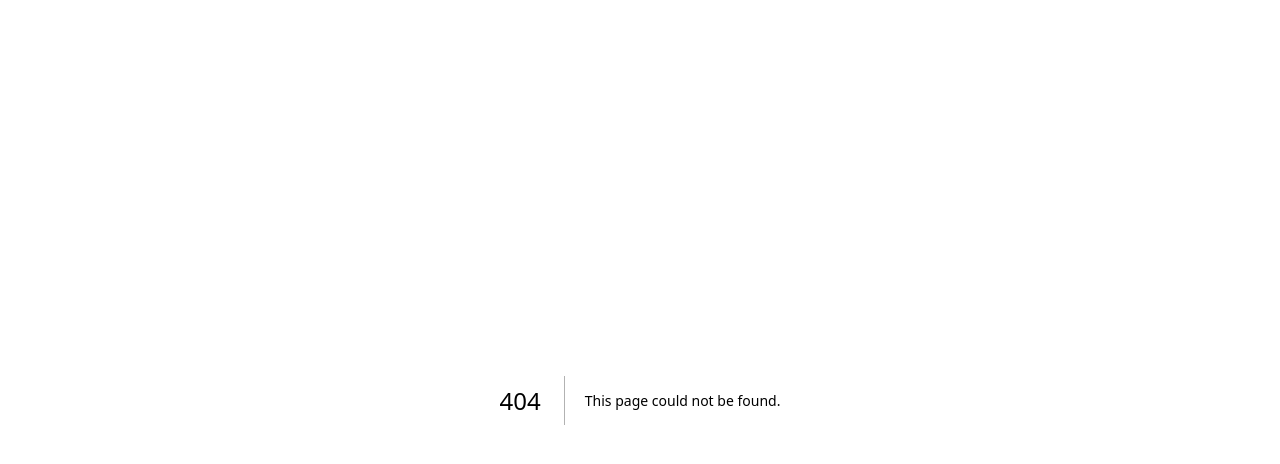
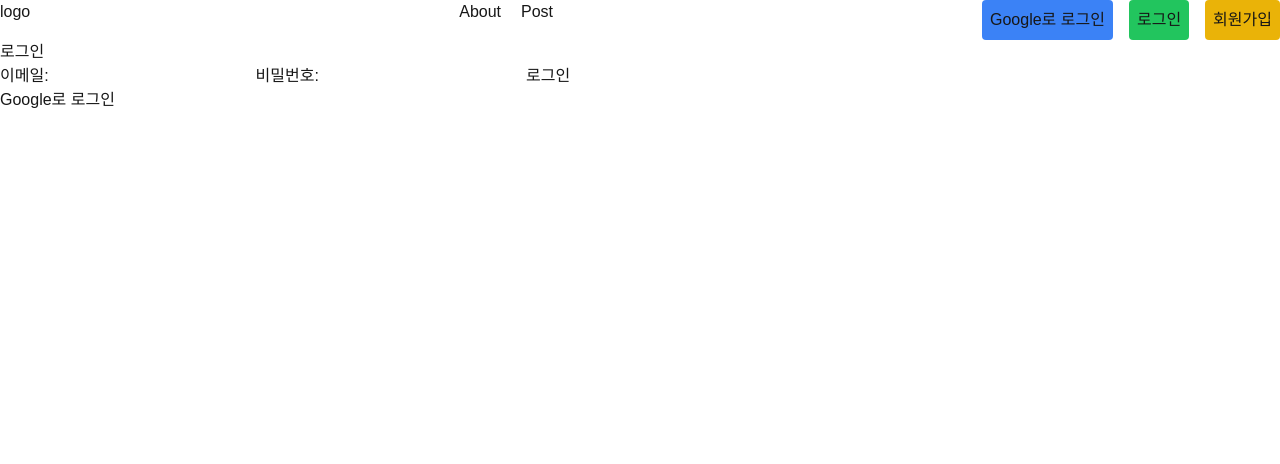
Before and after one commit to peaceRyun/-template-next-js-crud, a Next.js app: page /login in a window 1280 px wide. Before the commit this address had no page. Shown: the top 464 px of the page. Built offline with nearby package versions, Linux system fonts and the light colour scheme; no server answers.

Commit message:
firebase signup, login기능 구현

```diff
--- /dev/null
+++ b/src/app/(auth)/login/page.jsx
@@ -0,0 +1,44 @@
+'use client';
+// pages/login.jsx
+import { useState } from 'react';
+import { useRouter } from 'next/navigation';
+import { useAuth } from '@/lib/firebase/auth';
+
+const Login = () => {
+    const { login, loginWithGoogle } = useAuth();
+    const router = useRouter();
+    const [email, setEmail] = useState('');
+    const [password, setPassword] = useState('');
+    const [error, setError] = useState('');
+
+    const handleLogin = async (event) => {
+        event.preventDefault();
+        try {
+            await login(email, password);
+            router.push('/');
+        } catch (err) {
+            setError('로그인 실패: 잘못된 이메일 또는 비밀번호입니다.');
+        }
+    };
+
+    return (
+        <div>
+            <h2>로그인</h2>
+            {error && <p>{error}</p>}
+            <form onSubmit={handleLogin}>
+                <label>
+                    이메일:
+                    <input type='email' value={email} onChange={(e) => setEmail(e.target.value)} required />
+                </label>
+                <label>
+                    비밀번호:
+                    <input type='password' value={password} onChange={(e) => setPassword(e.target.value)} required />
+                </label>
+                <button type='submit'>로그인</button>
+            </form>
+            <button onClick={loginWithGoogle}>Google로 로그인</button>
+        </div>
+    );
+};
+
+export default Login;
--- /dev/null
+++ b/src/app/(auth)/signup/page.jsx
@@ -0,0 +1,43 @@
+'use client';
+// pages/signup.jsx
+import { useState } from 'react';
+import { useRouter } from 'next/navigation';
+import { useAuth } from '@/lib/firebase/auth';
+
+const Signup = () => {
+    const { register } = useAuth();
+    const router = useRouter();
+    const [email, setEmail] = useState('');
+    const [password, setPassword] = useState('');
+    const [error, setError] = useState('');
+
+    const handleRegister = async (event) => {
+        event.preventDefault();
+        try {
+            await register(email, password);
+            router.push('/');
+        } catch (err) {
+            setError('회원가입 실패: 이메일 형식이 올바르지 않거나 비밀번호가 너무 짧습니다.');
+        }
+    };
+
+    return (
+        <div>
+            <h2>회원가입</h2>
+            {error && <p>{error}</p>}
+            <form onSubmit={handleRegister}>
+                <label>
+                    이메일:
+                    <input type='email' value={email} onChange={(e) => setEmail(e.target.value)} required />
+                </label>
+                <label>
+                    비밀번호:
+                    <input type='password' value={password} onChange={(e) => setPassword(e.target.value)} required />
+                </label>
+                <button type='submit'>회원가입</button>
+            </form>
+        </div>
+    );
+};
+
+export default Signup;
--- a/src/app/layout.js
+++ b/src/app/layout.js
@@ -1,29 +1,29 @@
-import { Geist, Geist_Mono } from "next/font/google";
-import "./globals.css";
+import { Geist, Geist_Mono } from 'next/font/google';
+import './globals.css';
+import Header from '@/components/layout/Header';
 
 const geistSans = Geist({
-  variable: "--font-geist-sans",
-  subsets: ["latin"],
+    variable: '--font-geist-sans',
+    subsets: ['latin'],
 });
 
 const geistMono = Geist_Mono({
-  variable: "--font-geist-mono",
-  subsets: ["latin"],
+    variable: '--font-geist-mono',
+    subsets: ['latin'],
 });
 
 export const metadata = {
-  title: "Create Next App",
-  description: "Generated by create next app",
+    title: 'Create Next App',
+    description: 'Generated by create next app',
 };
 
 export default function RootLayout({ children }) {
-  return (
-    <html lang="en">
-      <body
-        className={`${geistSans.variable} ${geistMono.variable} antialiased`}
-      >
-        {children}
-      </body>
-    </html>
-  );
+    return (
+        <html lang='en'>
+            <body className={`${geistSans.variable} ${geistMono.variable} antialiased`}>
+                <Header />
+                {children}
+            </body>
+        </html>
+    );
 }
--- /dev/null
+++ b/src/components/layout/Header.jsx
@@ -0,0 +1,50 @@
+'use client';
+
+// components/Layout/Header.tsx
+import { useAuth } from '@/lib/firebase/auth';
+import Link from 'next/link';
+
+const Header = () => {
+    const { user, loginWithGoogle, logout } = useAuth();
+
+    return (
+        <header className='flex justify-between'>
+            <h1>
+                <Link href='/'>logo</Link>
+            </h1>
+
+            <nav>
+                <ul className='flex gap-5'>
+                    <li>
+                        <Link href='/about'>About</Link>
+                    </li>
+                    <li>
+                        <Link href='/post'>Post</Link>
+                    </li>
+                </ul>
+            </nav>
+
+            <div className='space-x-4'>
+                {user ? (
+                    <button onClick={logout} className='p-2 bg-red-500 rounded'>
+                        로그아웃
+                    </button>
+                ) : (
+                    <>
+                        <button onClick={loginWithGoogle} className='p-2 bg-blue-500 rounded'>
+                            Google로 로그인
+                        </button>
+                        <Link href='/login'>
+                            <button className='p-2 bg-green-500 rounded'>로그인</button>
+                        </Link>
+                        <Link href='/signup'>
+                            <button className='p-2 bg-yellow-500 rounded'>회원가입</button>
+                        </Link>
+                    </>
+                )}
+            </div>
+        </header>
+    );
+};
+
+export default Header;
--- /dev/null
+++ b/src/lib/firebase/auth.jsx
@@ -0,0 +1,67 @@
+'use client';
+
+// src/firebase/auth.jsx
+import { createContext, useContext, useEffect, useState } from 'react';
+import { auth } from './firebase';
+import {
+    signInWithEmailAndPassword,
+    createUserWithEmailAndPassword,
+    signOut,
+    onAuthStateChanged,
+    GoogleAuthProvider,
+    signInWithPopup,
+} from 'firebase/auth';
+
+// AuthContext 컨텍스트 생성
+const AuthContext = createContext({
+    user: null,
+    login: async () => {},
+    register: async () => {},
+    logout: async () => {},
+    loginWithGoogle: async () => {},
+});
+
+// AuthProvider 컴포넌트 정의
+export const AuthProvider = ({ children }) => {
+    const [user, setUser] = useState(null);
+
+    // 사용자 상태 업데이트
+    useEffect(() => {
+        const unsubscribe = onAuthStateChanged(auth, setUser);
+        return () => unsubscribe();
+    }, []);
+
+    // 로그인 함수
+    const login = async (email, password) => {
+        await signInWithEmailAndPassword(auth, email, password);
+    };
+
+    // 회원가입 함수
+    const register = async (email, password) => {
+        await createUserWithEmailAndPassword(auth, email, password);
+    };
+
+    // 로그아웃 함수
+    const logout = async () => {
+        await signOut(auth);
+    };
+
+    // Google 로그인 함수
+    const loginWithGoogle = async () => {
+        const provider = new GoogleAuthProvider();
+        try {
+            await signInWithPopup(auth, provider);
+        } catch (error) {
+            console.error('Google 로그인 실패:', error);
+        }
+    };
+
+    return (
+        <AuthContext.Provider value={{ user, login, register, logout, loginWithGoogle }}>
+            {children}
+        </AuthContext.Provider>
+    );
+};
+
+// 사용자 정의 훅
+export const useAuth = () => useContext(AuthContext);
--- a/src/lib/firebase/firebase.js
+++ b/src/lib/firebase/firebase.js
@@ -1,10 +1,8 @@
-// src/firebase/firebase.ts
 // Import the functions you need from the SDKs you need
 import { initializeApp } from 'firebase/app';
-import 'firebase/auth'; // Firebase Authentication 기능을 사용하기 위한 import
+import { getAuth } from 'firebase/auth';
 // TODO: Add SDKs for Firebase products that you want to use
 // https://firebase.google.com/docs/web/setup#available-libraries
-
 // Your web app's Firebase configuration
 const firebaseConfig = {
     apiKey: process.env.NEXT_PUBLIC_FIREBASE_API_KEY,
@@ -14,8 +12,6 @@ const firebaseConfig = {
     messagingSenderId: process.env.NEXT_PUBLIC_FIREBASE_MESSAGING_SENDER_ID,
     appId: process.env.NEXT_PUBLIC_FIREBASE_APP_ID,
 };
-
 // Initialize Firebase
 const app = initializeApp(firebaseConfig);
-
-export default app;
+export const auth = getAuth(app);
```
